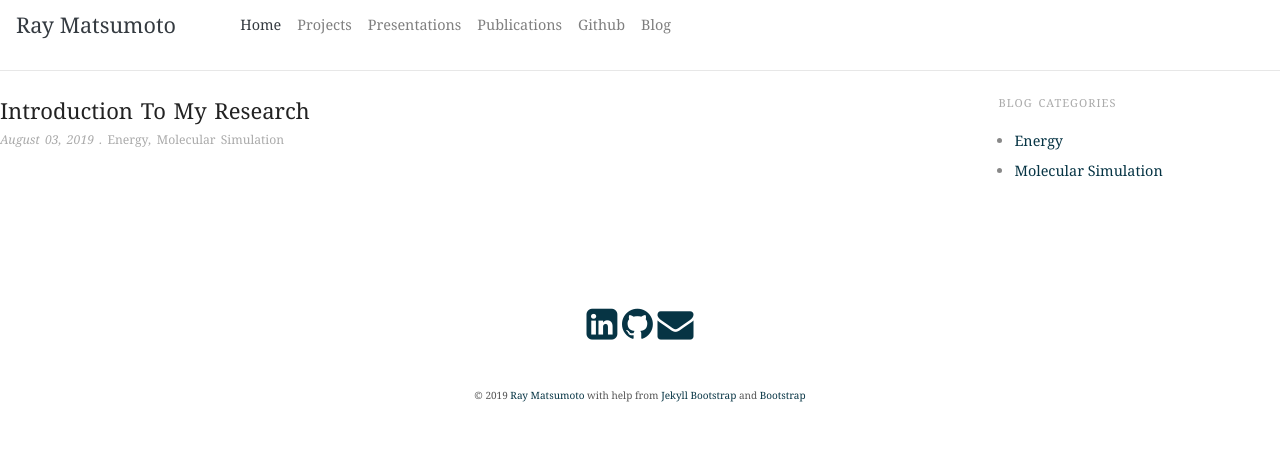
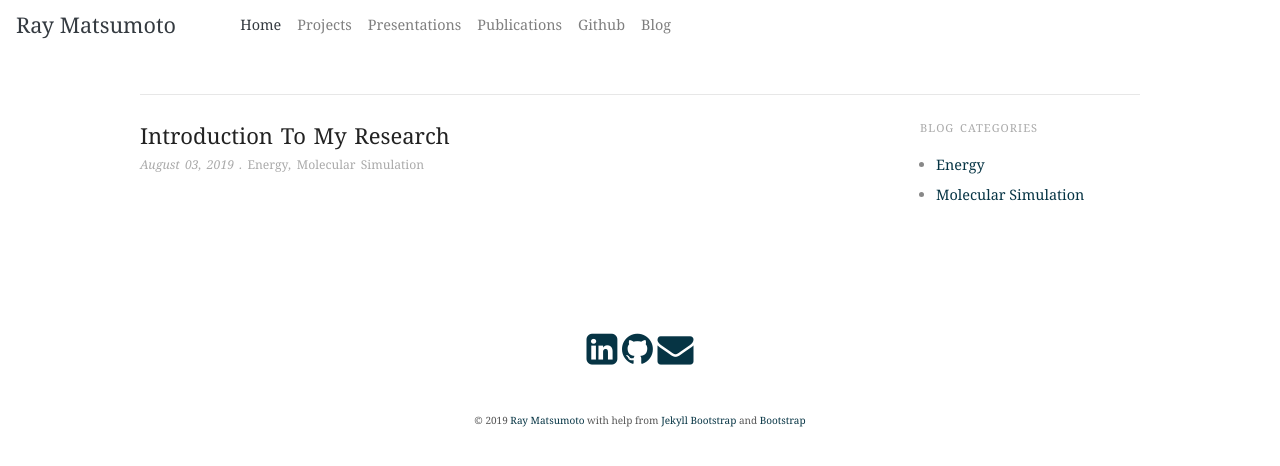
Before and after one commit to rmatsum836/rmatsum836.github.io, a Jekyll site: the page built from blog/index.md, in a window 1280 px wide. Shown: the top 466 px of the page. Built offline with Jekyll 4.4.1, drawn with Linux system fonts in a browser that asks for light colours; nearby versions of some CDN libraries.

```diff
--- a/_layouts/blog.html
+++ b/_layouts/blog.html
@@ -1,6 +1,8 @@
 {% include top.html %}
 
-<div style="margin-top:20px" />
+<div
+    style="margin-top:20px;max-width:1000px;margin-left:auto;margin-right:auto;padding-top:10px;padding-bottom:20px;padding-left:15px;padding-right:15px"
+    />
 <hr />
 <div id="content-post">
   {{ content }}
```
Also changed, not shown: Gemfile.lock.
